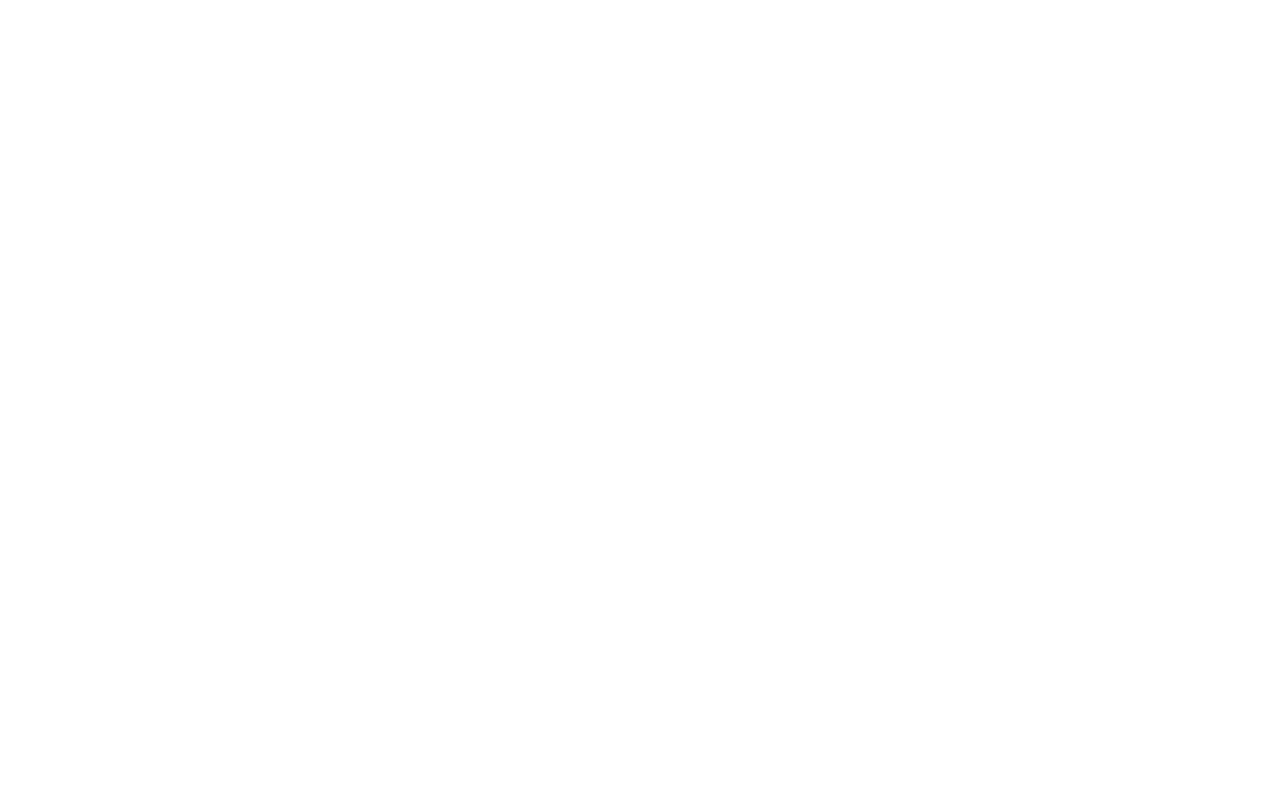
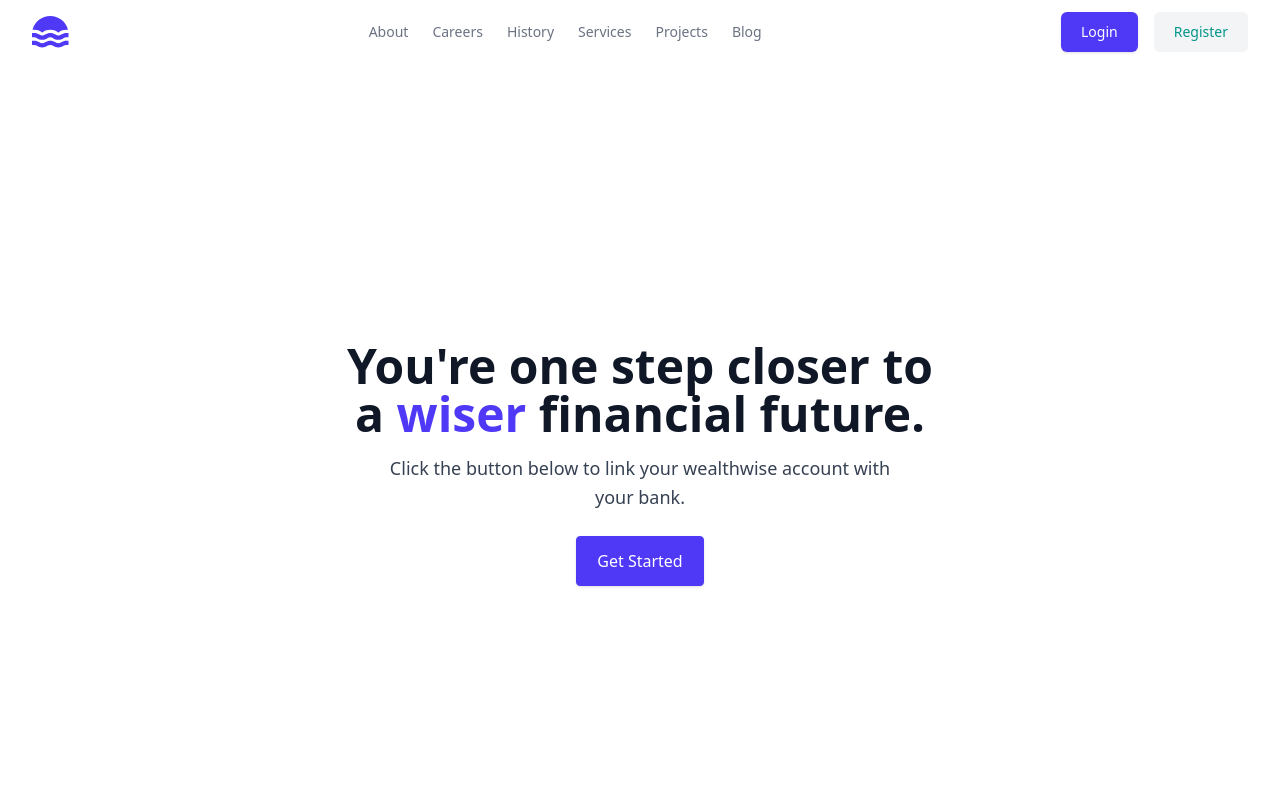
Before and after one commit to colepp/Ai-assisted-finance-app, a React (Vite) app in the folder wealthwise-frontend/: page /link in a window 1280 px wide. Before the commit this address had no page. Shown: the top 800 px of the page. Built offline with nearby package versions, Linux system fonts and the light colour scheme.

Commit message:
Updates to Login and Register Page

```diff
--- a/wealthwise-frontend/src/App.tsx
+++ b/wealthwise-frontend/src/App.tsx
@@ -1,6 +1,7 @@
 import { Routes, Route } from 'react-router-dom';
 import RegisterPage from "./RegistryComps/RegisterPage.tsx";
 import LoginPage from "./LoginPage/LoginPage.tsx";
+import BankLink from "./RegistryComps/BankLink.tsx";
 
 export default function App() {
     return (
@@ -9,7 +10,7 @@ export default function App() {
                 {/*<Route path="/" element={<Home />} />*/}
                 <Route path="/register" element={<RegisterPage/>}/>
                 <Route path="/login" element={<LoginPage/>}/>
-                {/*<Route path="/about" element={<About />} />*/}
+                <Route path="/link" element={<BankLink/>} />
                 {/*<Route path="*" element={<NotFound />} />*/}
             </Routes>
         </div>
--- a/wealthwise-frontend/src/LoginPage/LoginPage.tsx
+++ b/wealthwise-frontend/src/LoginPage/LoginPage.tsx
@@ -2,6 +2,8 @@ import '../index.css'
 import { useState, type SetStateAction } from 'react';
 import { setCookie, getCookie } from '../Utils/Utils';
 import '../../public/wealth-wise-log.svg'
+import Header from "../PageComponents/Header.tsx";
+import Footer from "../PageComponents/Footer.tsx";
 
 export default function LoginPage(){
 
@@ -40,6 +42,8 @@ export default function LoginPage(){
     }
 
   return (
+      <>
+        <Header/>
     <div className="flex min-h-full flex-col justify-center px-6 py-12 lg:px-8">
       <div className="sm:mx-auto sm:w-full sm:max-w-sm">
         <img
@@ -106,5 +110,6 @@ export default function LoginPage(){
         <p></p>
       </div>
     </div>
+        </>
   );
 }
--- a/wealthwise-frontend/src/PageComponents/Header.tsx
+++ b/wealthwise-frontend/src/PageComponents/Header.tsx
@@ -1,4 +1,4 @@
-
+import type {Navigation, Link} from "react-router-dom";
 export default function Header(){
 
     return(
@@ -7,7 +7,7 @@ export default function Header(){
                 <div className="mx-auto max-w-screen-xl px-4 sm:px-6 lg:px-8">
                     <div className="flex h-16 items-center justify-between">
                         <div className="md:flex md:items-center md:gap-12">
-                            <a className="block text-purple-600 dark:text-purple-600" href="#">
+                            <a className="block text-indigo-600 dark:text-indigo-600" href="#">
                                 <span className="sr-only">Home</span>
                                 <svg className="h-8" viewBox="0 0 28 24" fill="none" xmlns="http://www.w3.org/2000/svg">
                                     <path
@@ -81,8 +81,8 @@ export default function Header(){
                         <div className="flex items-center gap-4">
                             <div className="sm:flex sm:gap-4">
                                 <a
-                                    className="rounded-md bg-purple-600 px-5 py-2.5 text-sm font-medium text-white shadow-sm dark:hover:bg-purple-500"
-                                    href="#"
+                                    className="rounded-md bg-indigo-600 px-5 py-2.5 text-sm font-medium text-white shadow-sm dark:hover:bg-purple-500"
+                                    href="/login"
                                 >
                                     Login
                                 </a>
@@ -90,7 +90,7 @@ export default function Header(){
                                 <div className="hidden sm:flex">
                                     <a
                                         className="rounded-md bg-gray-100 px-5 py-2.5 text-sm font-medium text-teal-600 dark:bg-gray-800 dark:text-white dark:hover:text-white/75"
-                                        href="#"
+                                        href="/register"
                                     >
                                         Register
                                     </a>
--- a/wealthwise-frontend/src/RegistryComps/BankLink.tsx
+++ b/wealthwise-frontend/src/RegistryComps/BankLink.tsx
@@ -1,19 +1,23 @@
+import Header from "../PageComponents/Header.tsx";
+import Footer from "../PageComponents/Footer.tsx";
 
 export default function BankLink()
 {
 
-    return( <section className="bg-white lg:grid lg:h-screen lg:place-content-center dark:bg-gray-900">
+    return(
+        <>
+            <Header/>
+            <section className="bg-white lg:grid lg:h-screen lg:place-content-center dark:bg-gray-900">
                 <div className="mx-auto w-screen max-w-screen-xl px-4 py-16 sm:px-6 sm:py-24 lg:px-8 lg:py-32">
                     <div className="mx-auto max-w-prose text-center">
                         <h1 className="text-4xl font-bold text-gray-900 sm:text-5xl dark:text-white">
-                    Understand user flow and
-                    <strong className="text-indigo-600"> increase </strong>
-                    conversions
+                            You're one step closer to a
+                            <strong className="text-indigo-600"> wiser </strong>
+                            financial future.
                         </h1>
 
                         <p className="mt-4 text-base text-pretty text-gray-700 sm:text-lg/relaxed dark:text-gray-200">
-                    Lorem ipsum dolor sit amet, consectetur adipisicing elit. Eaque, nisi. Natus, provident
-                    accusamus impedit minima harum corporis iusto.
+                            Click the button below to link your wealthwise account with your bank.
                         </p>
 
                         <div className="mt-4 flex justify-center gap-4 sm:mt-6">
@@ -26,5 +30,8 @@ export default function BankLink()
                         </div>
                     </div>
                 </div>
-    </section>);
+            </section>
+            <Footer/>
+        </>
+            );
 }
```
Also changed, not shown: wealthwise-frontend/src/LandingPage/LandingPage.tsx (added). Lines whose indentation alone changed are shown as unchanged.
